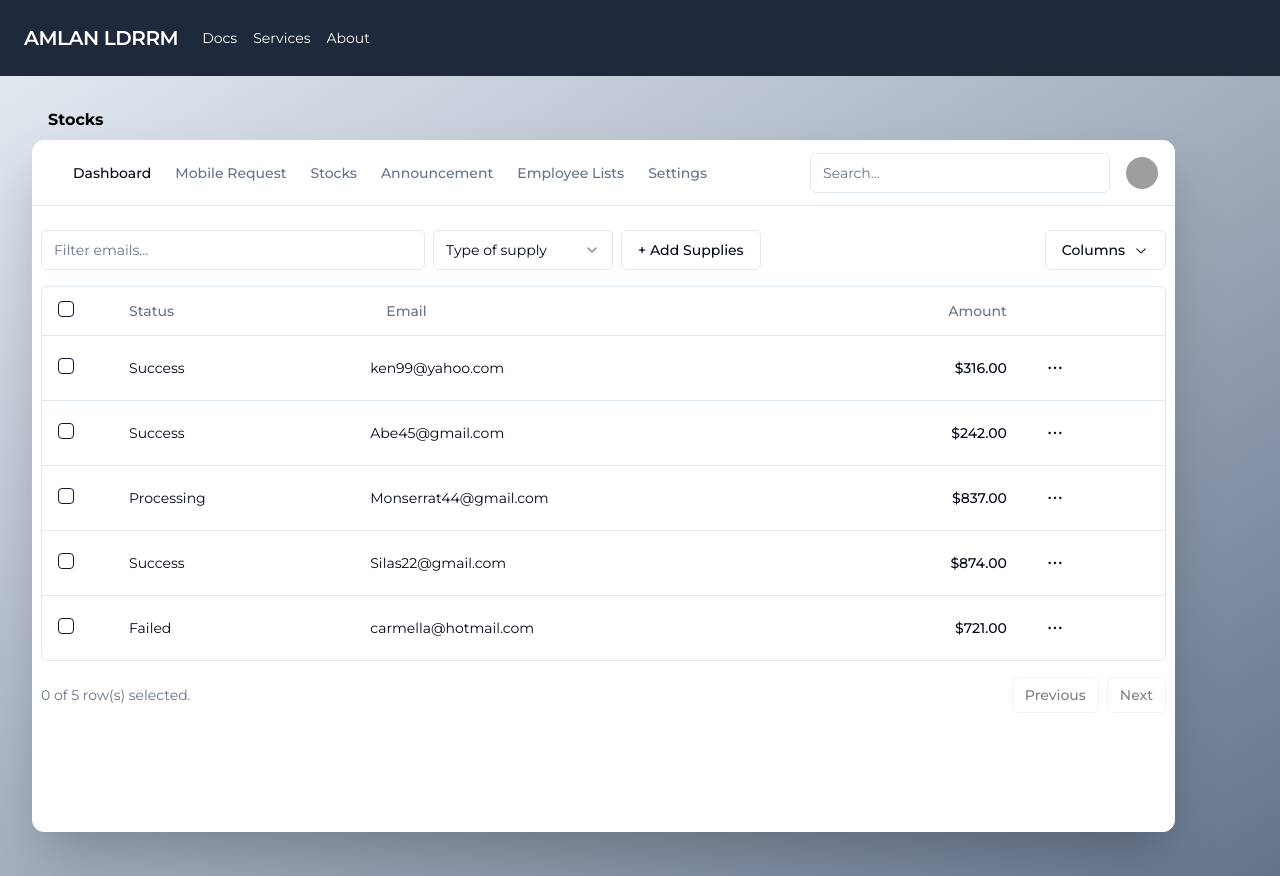
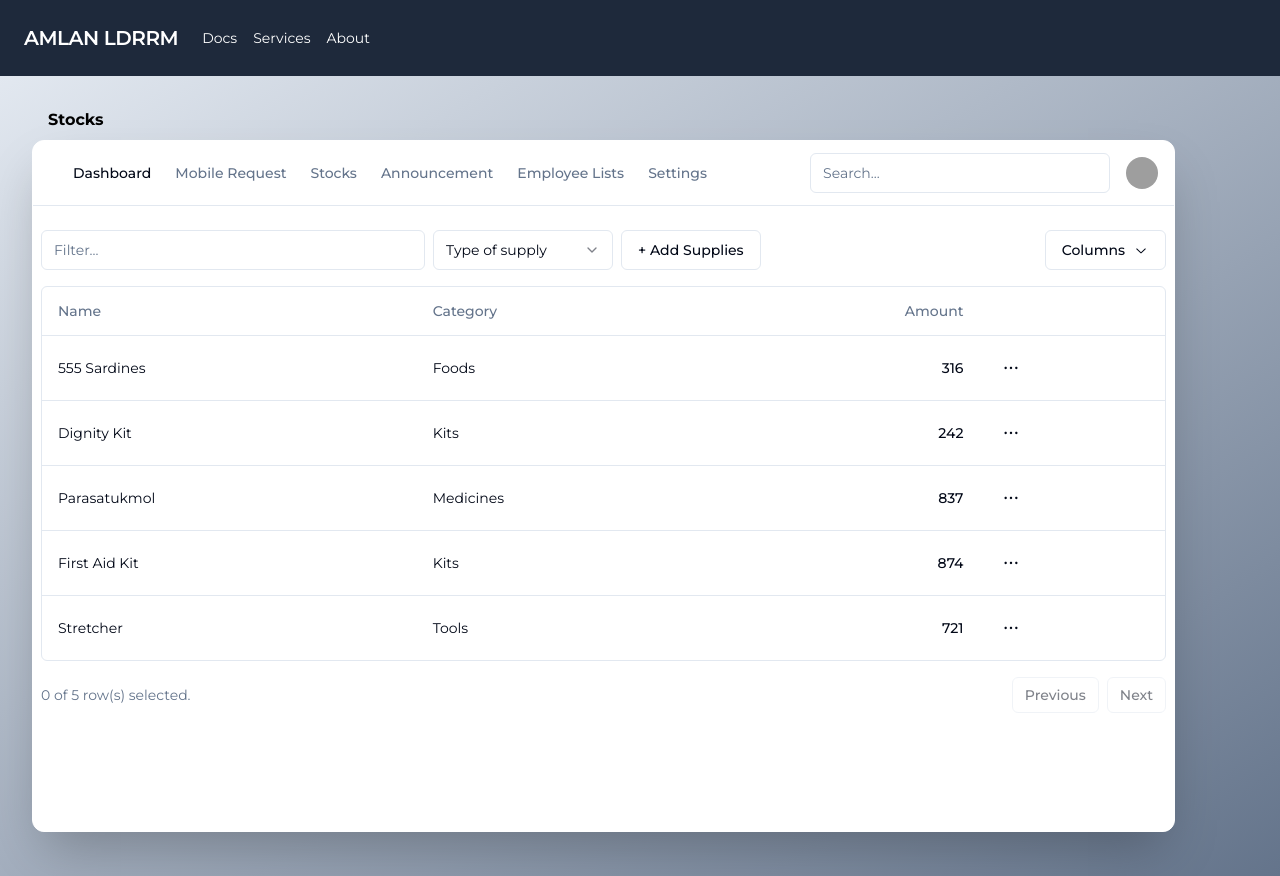
Before and after one commit to Nekuso/ldrrmss, a Next.js app: page /application/stocks in a window 1280 px wide. Built offline with nearby package versions, Linux system fonts and the light colour scheme; grey boxes are pictures that could not be loaded.

Commit message:
I did some refinements

```diff
--- /dev/null
+++ b/src/app/application/adminrequestspage/page.tsx
@@ -0,0 +1,27 @@
+import React from 'react';
+import { Search } from "@/app/application/dashboard/components/search"
+import { UserNav } from "@/app/application/dashboard/components/user-nav"
+import { MainNav } from "@/app/application/dashboard/components/main-nav"
+const Adminrequestspage: React.FC = () => {
+  return (
+    <div className="w-full h-full">
+<h1 className="text-black font-bold ml-4 mb-2 ">Admin Requests Page</h1>
+<div className="w-[94%] h-[94%] rounded-xl border border-white bg-white mr-7 shadow-2xl">
+<div className="hidden flex-col md:flex w-full">
+
+<div className="border-b">
+<div className="flex h-16 items-center px-4">
+
+<MainNav className="mx-6" />
+<div className="ml-auto flex items-center space-x-4">
+              <Search />
+              <UserNav />
+            </div>
+          </div>
+        </div>
+        </div>
+
+</div></div>
+);
+}
+export default Adminrequestspage;
--- a/src/app/application/authen/accadminreq.tsx
+++ b/src/app/application/authen/accadminreq.tsx
@@ -48,7 +48,7 @@ export function Accadminreq() {
           </div>
 
           <div className="flex flex-col space-y-1.5">
-              <Label htmlFor="framework">Framework</Label>
+              <Label htmlFor="framework">Request type</Label>
               <Select>
                 <SelectTrigger id="framework">
                   <SelectValue placeholder="Select request" />
@@ -66,7 +66,7 @@ export function Accadminreq() {
 
         </div>
         <DialogFooter>
-          <Button type="submit">Submit dispute</Button>
+          <Button type="submit">Submit</Button>
         </DialogFooter>
       </DialogContent>
     </Dialog>
--- a/src/app/application/dashboard/page.tsx
+++ b/src/app/application/dashboard/page.tsx
@@ -99,9 +99,11 @@ export default function DashboardPage() {
                     </p>
                   </CardContent>
                 </Card>
+
+
                 <Card>
                   <CardHeader className="flex flex-row items-center justify-between space-y-0 pb-2">
-                    <CardTitle className="text-sm font-medium">Request Count</CardTitle>
+                  <a href="./adminrequestspage" className="hover:bg-slate-100"> <CardTitle className="text-sm font-medium">Request Count</CardTitle>  </a>
 
                     <svg xmlns="http://www.w3.org/2000/svg" viewBox="0 0 20 20" fill="currentColor" className="w-5 h-5">
                     <path d="M7 8a3 3 0 1 0 0-6 3 3 0 0 0 0 6ZM14.5 9a2.5 2.5 0 1 0 0-5 2.5 2.5 0 0 0 0 5ZM1.615 16.428a1.224 1.224 0 0 1-.569-1.175 6.002 6.002 0 0 1 11.908 0c.058.467-.172.92-.57 1.174A9.953 9.953 0 0 1 7 18a9.953 9.953 0 0 1-5.385-1.572ZM14.5 16h-.106c.07-.297.088-.611.048-.933a7.47 7.47 0 0 0-1.588-3.755 4.502 4.502 0 0 1 5.874 2.636.818.818 0 0 1-.36.98A7.465 7.465 0 0 1 14.5 16Z" />
@@ -115,6 +117,8 @@ export default function DashboardPage() {
                     </p>
                   </CardContent>
                 </Card>
+
+
                 <Card>
                   <CardHeader className="flex flex-row items-center justify-between space-y-0 pb-2">
                     <CardTitle className="text-sm font-medium">
--- a/src/app/application/employeelist/addemployeebutton.tsx
+++ b/src/app/application/employeelist/addemployeebutton.tsx
@@ -33,14 +33,54 @@ export function Addemployeebutton() {
           </div>
           <div className="grid grid-cols-4 items-center gap-4">
             <Label htmlFor="username" className="text-right">
+              Worker Id
+            </Label>
+            <Input id="name" placeholder="Worker Id" className="col-span-3" />
+          </div>
+          <div className="grid grid-cols-4 items-center gap-4">
+            <Label htmlFor="username" className="text-right">
               Email
             </Label>
             <Input id="name" placeholder="Email" className="col-span-3" />
           </div>
+          <div className="grid grid-cols-4 items-center gap-4">
+            <Label htmlFor="username" className="text-right">
+              Phone #
+            </Label>
+            <Input id="name" placeholder="Phone #" className="col-span-3" />
+          </div>
+          <div className="grid grid-cols-4 items-center gap-4">
+            <Label htmlFor="username" className="text-right">
+              Date of birth
+            </Label>
+            <Input id="name" placeholder="Date of birth" className="col-span-3" />
+          </div>
+          <div className="grid grid-cols-4 items-center gap-4">
+            <Label htmlFor="username" className="text-right">
+              Position
+            </Label>
+            <Input id="name" placeholder=" Position" className="col-span-3" />
+          </div>
+          <div className="grid grid-cols-4 items-center gap-4">
+            <Label htmlFor="username" className="text-right">
+              Address
+            </Label>
+            <Input id="name" placeholder="Address" className="col-span-3" />
+          </div>
+          <div className="grid grid-cols-4 items-center gap-4">
+            <Label htmlFor="username" className="text-right">
+              Password
+            </Label>
+            <Input id="name" placeholder="Password" className="col-span-3" />
+          </div>
         </div>
+
+
         <DialogFooter>
           <Button type="submit">Save changes</Button>
         </DialogFooter>
+
+
       </DialogContent>
     </Dialog>
   )
--- /dev/null
+++ b/src/app/application/stocks/addsup.tsx
@@ -0,0 +1,47 @@
+import { Button } from "@/components/ui/button"
+import {
+  Dialog,
+  DialogContent,
+  DialogDescription,
+  DialogFooter,
+  DialogHeader,
+  DialogTitle,
+  DialogTrigger,
+} from "@/components/ui/dialog"
+import { Input } from "@/components/ui/input"
+import { Label } from "@/components/ui/label"
+
+export function Addsup1() {
+  return (
+    <Dialog>
+      <DialogTrigger asChild>
+        <Button variant="outline">+ Add Supplies</Button>
+      </DialogTrigger>
+      <DialogContent className="sm:max-w-[425px]">
+        <DialogHeader>
+          <DialogTitle>Add supply</DialogTitle>
+          <DialogDescription>
+            Provide the neccessary information.Press confirm whgen you're done. Also idk im still designing this part.
+          </DialogDescription>
+        </DialogHeader>
+        <div className="grid gap-4 py-4">
+          <div className="grid grid-cols-4 items-center gap-4">
+            <Label htmlFor="name" className="text-right">
+              Supply Name
+            </Label>
+            <Input id="username" className="col-span-3" placeholder="okay"/>
+          </div>
+          <div className="grid grid-cols-4 items-center gap-4">
+            <Label htmlFor="username" className="text-right">
+              Amount
+            </Label>
+            <Input id="username" className="col-span-3" placeholder="okay"/>
+          </div>
+        </div>
+        <DialogFooter>
+          <Button type="submit">Confirm</Button>
+        </DialogFooter>
+      </DialogContent>
+    </Dialog>
+  )
+}
--- a/src/app/application/stocks/data-table.tsx
+++ b/src/app/application/stocks/data-table.tsx
@@ -1,6 +1,6 @@
 "use client"
 import { Stockbutton } from "./stockbutton"
-
+import { Addsup1 } from "./addsup"
 
 import * as React from "react"
 import {
@@ -46,45 +46,45 @@ const data: Payment[] = [
   {
     id: "m5gr84i9",
     amount: 316,
-    status: "success",
-    email: "ken99@yahoo.com",
+    name: "555 Sardines",
+    category: "Foods",
   },
   {
     id: "3u1reuv4",
     amount: 242,
-    status: "success",
-    email: "Abe45@gmail.com",
+    name: "Dignity kit",
+    category: "Kits",
   },
   {
     id: "derv1ws0",
     amount: 837,
-    status: "processing",
-    email: "Monserrat44@gmail.com",
+    name: "Parasatukmol",
+    category: "Medicines",
   },
   {
     id: "5kma53ae",
     amount: 874,
-    status: "success",
-    email: "Silas22@gmail.com",
+    name: "First Aid Kit",
+    category: "Kits",
   },
   {
     id: "bhqecj4p",
     amount: 721,
-    status: "failed",
-    email: "carmella@hotmail.com",
+    name: "Stretcher",
+    category: "Tools",
   },
 ]
 
 export type Payment = {
   id: string
   amount: number
-  status: "pending" | "processing" | "success" | "failed"
-  email: string
+  name: string
+  category: string
 }
 
 export const columns: ColumnDef<Payment>[] = [
-  {
-    id: "select",
+ /* {
+   id: "select",
     header: ({ table }) => (
       <Checkbox
         checked={
@@ -97,32 +97,32 @@ export const columns: ColumnDef<Payment>[] = [
     ),
     cell: ({ row }) => (
       <Checkbox
-        checked={row.getIsSelected()}
-        onCheckedChange={(value) => row.toggleSelected(!!value)}
-        aria-label="Select row"
+       checked={row.getIsSelected()}
+      onCheckedChange={(value) => row.toggleSelected(!!value)}
+      aria-label="Select row"
       />
     ),
     enableSorting: false,
     enableHiding: false,
-  },
+  }, */
   {
-    accessorKey: "status",
-    header: "Status",
+    accessorKey: "name",
+    header: "Name",
     cell: ({ row }) => (
-      <div className="capitalize">{row.getValue("status")}</div>
+      <div className="capitalize">{row.getValue("name")}</div>
     ),
   },
   {
-    accessorKey: "email",
+    accessorKey: "category",
     header: ({ column }) => {
       return (
-        <Button
-          variant="ghost"
-    /*        onClick={() => column.toggleSorting(column.getIsSorted() === "asc")} */
+        <div
+
+    //        onClick={() => column.toggleSorting(column.getIsSorted() === "asc")}
         >
-          Email
+          Category
   {/*     <CaretSortIcon className="ml-2 h-4 w-4" />  */}
-        </Button>
+        </div>
       )
     },
 
@@ -136,12 +136,12 @@ export const columns: ColumnDef<Payment>[] = [
       const amount = parseFloat(row.getValue("amount"))
 
       // Format the amount as a dollar amount
-      const formatted = new Intl.NumberFormat("en-US", {
+   {/*   const formatted = new Intl.NumberFormat("en-US", {
         style: "currency",
         currency: "USD",
-      }).format(amount)
+      }).format(amount) */}
 
-      return <div className="text-right font-medium">{formatted}</div>
+      return <div className="text-right font-medium">{amount}</div>
     },
   },
   {
@@ -209,10 +209,10 @@ export function DataTableDemo() {
       <div className="flex items-center py-4">
 
         <Input
-          placeholder="Filter emails..."
-          value={(table.getColumn("email")?.getFilterValue() as string) ?? ""}
+          placeholder="Filter..."
+          value={(table.getColumn("name")?.getFilterValue() as string) ?? ""}
           onChange={(event) =>
-            table.getColumn("email")?.setFilterValue(event.target.value)
+            table.getColumn("name")?.setFilterValue(event.target.value)
           }
           className="max-w-sm"
         />
@@ -220,7 +220,7 @@ export function DataTableDemo() {
 <div className="flex pl-2">
     <Stockbutton/>
 <div className="flex pl-2">
-    <Button variant="outline"> + Add Supplies</Button>
+    <Addsup1/>
 </div>
 </div>
         <DropdownMenu>
@@ -234,7 +234,7 @@ export function DataTableDemo() {
           <DropdownMenuContent align="end">
 
 
-            {table
+         {table
               .getAllColumns()
               .filter((column) => column.getCanHide())
               .map((column) => {
@@ -251,6 +251,9 @@ export function DataTableDemo() {
                   </DropdownMenuCheckboxItem>
                 )
               })}
+
+
+
           </DropdownMenuContent>
         </DropdownMenu>
       </div>
--- a/src/app/application/tasks/reqdetail/page.tsx
+++ b/src/app/application/tasks/reqdetail/page.tsx
@@ -34,7 +34,7 @@ const Reqdetails: React.FC = () => {
 <h2 className="text-gray-700 uppercase font-bold tracking-wider text-[13px]">Date of birth:</h2>
 <p className="mb-2 text-sm text-[12px]"><i>March, 18th, 2002</i></p>
 <h2 className="text-gray-700 uppercase font-bold tracking-wider text-[13px]">Address:</h2>
-<p className="mb-2 text-sm text-[12px]"><i>Candyisland20@gmail.com</i></p>
+<p className="mb-2 text-sm text-[12px]"><i>Amlan, ambot asa</i></p>
 
 <span className="border border-gray-300 w-full col-span-4 sm:col-span-3 flex flex-col mb-1"></span>
 
```
